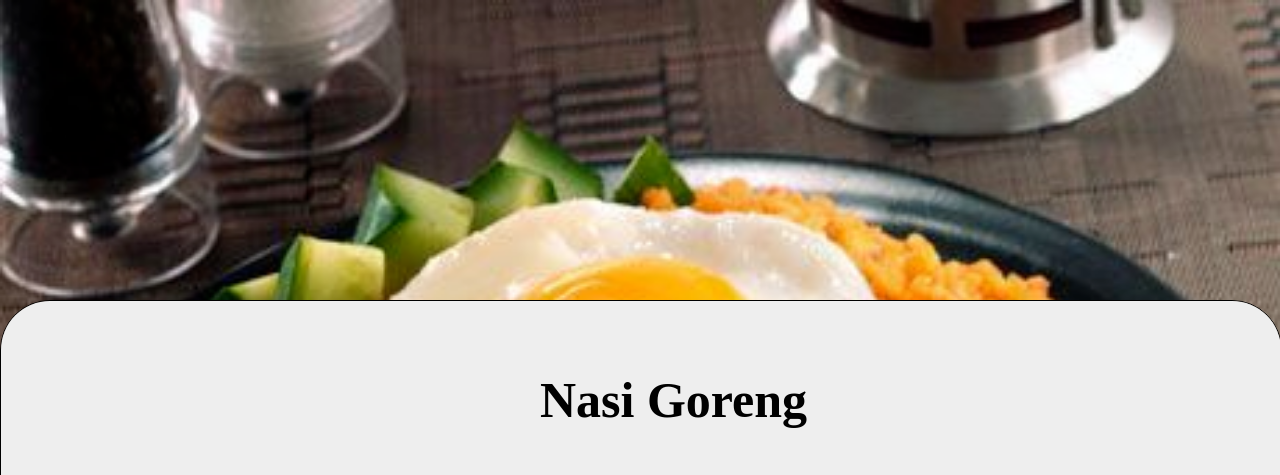
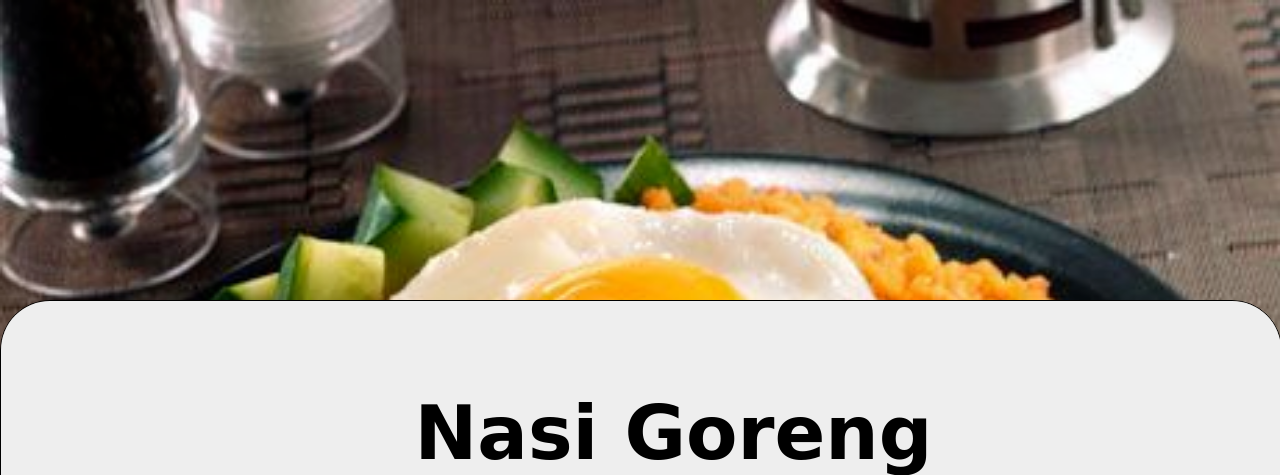
Before and after one commit to 2172044/UTS-WEBDAS-KACAU, a plain HTML site: page nasigoreng.html in a window 1280 px wide. In both pictures the pointer is over the element "Nasi Goreng". Shown: the top 475 px of the page. Drawn offline with Linux system fonts and the light colour scheme.

Commit message:
Update nasigoreng.css

```diff
--- a/nasigoreng.css
+++ b/nasigoreng.css
@@ -1,5 +1,6 @@
 body{
     margin: 0;
+    font-family: 'Averia Serif Libre', cursive;
   }
   .atas{
       background-image:url('image/nasgor.png') ;
@@ -32,6 +33,9 @@ body{
     margin-left: 65px;
     font-size: 50px;
   }
+h1:hover{
+  font-size:75px ;
+}
   ul.list1{
     display: inline-block;
     list-style: none;
@@ -95,6 +99,9 @@ body{
     margin-left: 70px;
     font-size: 30px;
   }
+h2:hover{
+  font-size:75px ;
+}
   ul.list2{
     list-style-position:inside;
   }
```
